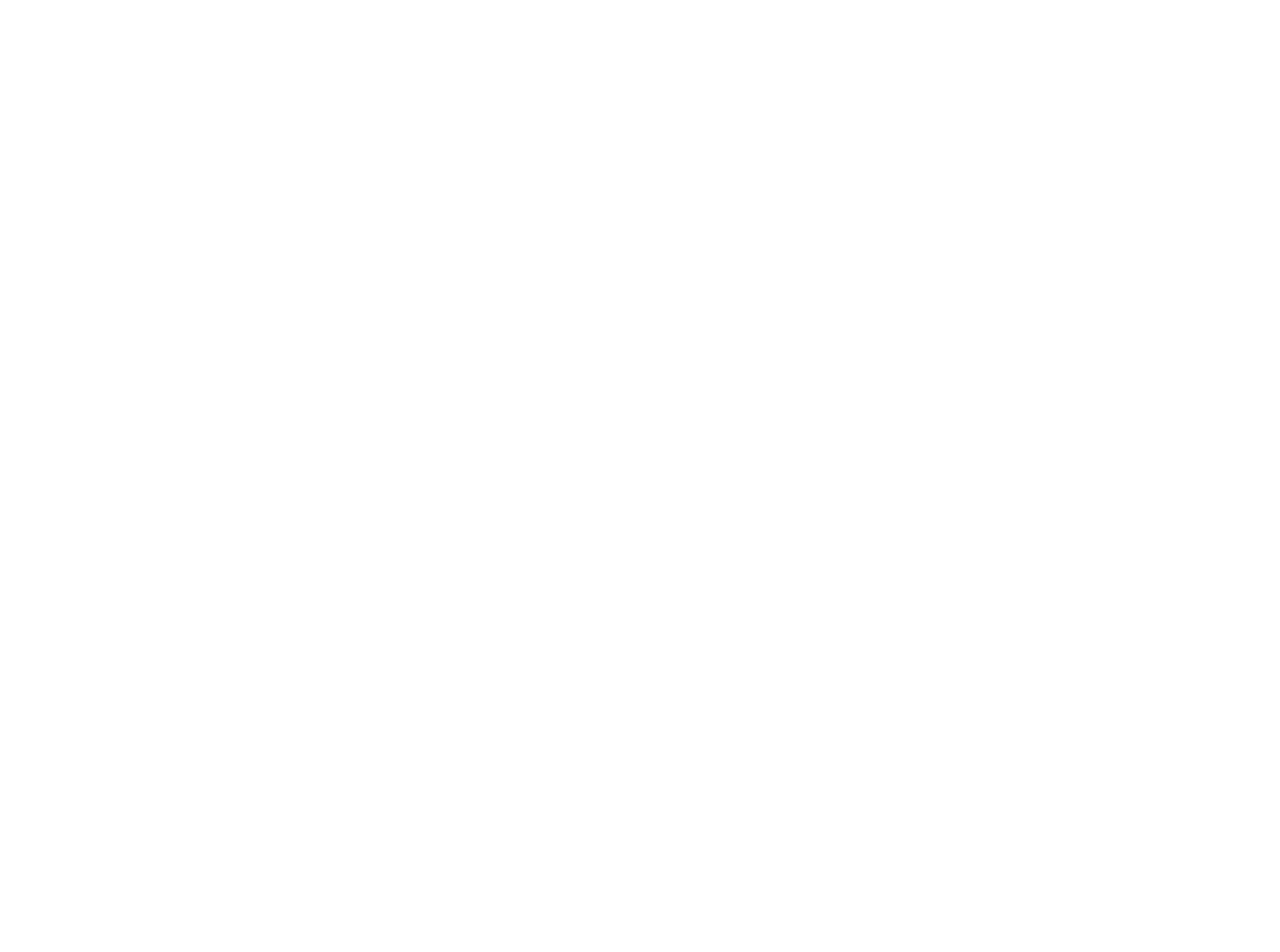
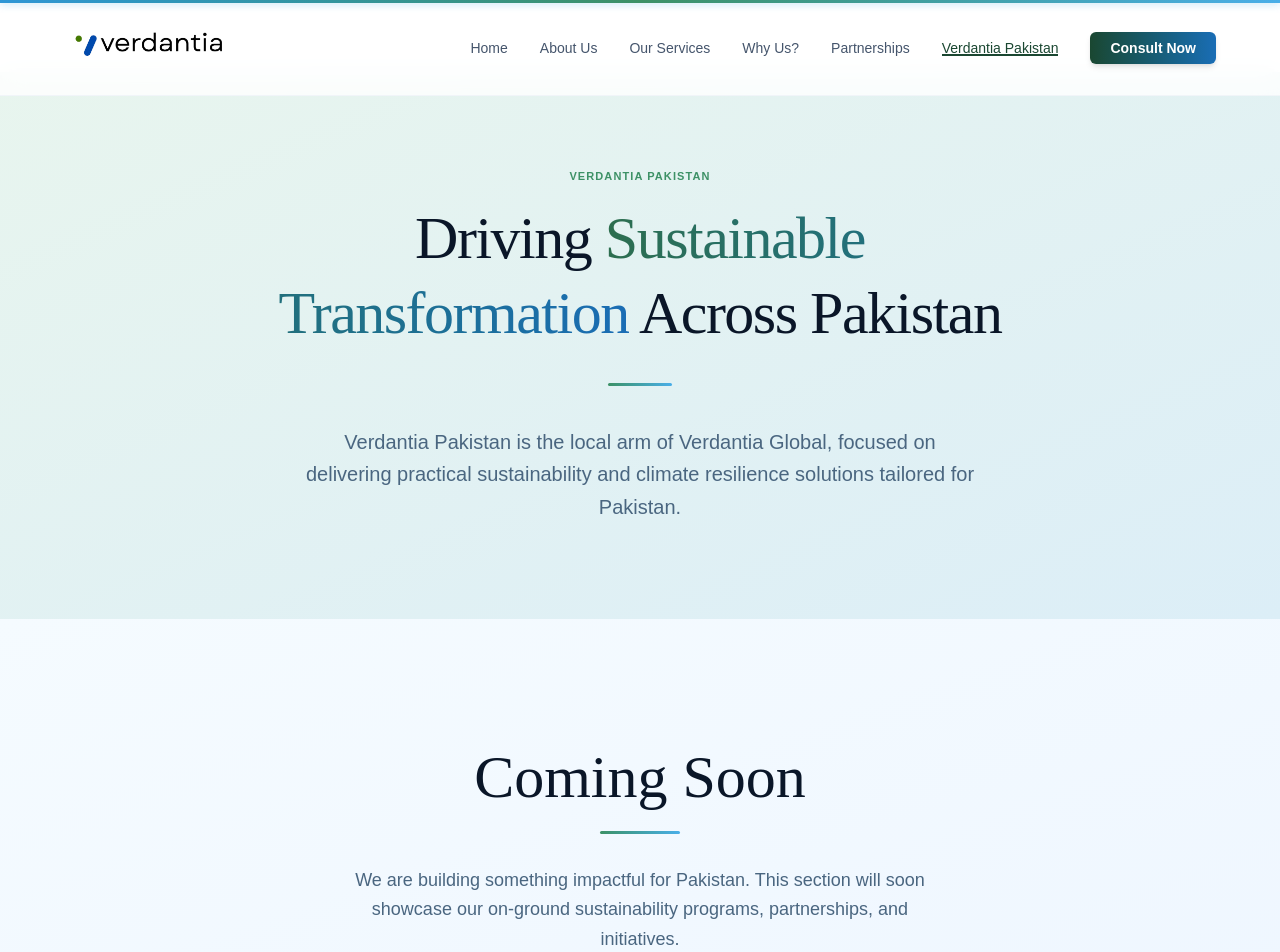
Before and after one commit to salarmehfooz/verdantia-global, a React (Vite) app: page /pakistan in a window 1280 px wide. Before the commit this address had no page. Shown: the top 952 px of the page. Before the commit the page ends 800 px from the top, so only its background shows below. Built offline with nearby package versions, Linux system fonts and the light colour scheme.

Commit message:
Verdantia Pakistan

```diff
--- a/src/App.jsx
+++ b/src/App.jsx
@@ -7,6 +7,7 @@
 import Partners from "./pages/Partners";
 import Consult from "./pages/Consult";
 import WhyUs from "./pages/WhyUs";
+import VerdantiaPakistan from "./pages/Pakistan";
 
 export default function App() {
   return (
@@ -20,6 +21,7 @@
           <Route path="partners" element={<Partners />} />
           <Route path="consult" element={<Consult />} />
           <Route path="whyUs" element={<WhyUs />} />
+          <Route path="pakistan" element={<VerdantiaPakistan />} />
         </Route>
       </Routes>
     </BrowserRouter>
--- a/src/components/Footer.jsx
+++ b/src/components/Footer.jsx
@@ -10,6 +10,7 @@
     { label: "Our Services", path: "/services" },
     { label: "Why Us?", path: "/whyUs" },
     { label: "Our Partners", path: "/partners" },
+    { label: "Verdantia Pakistan", path: "/pakistan" },
   ];
 
   const services = [
--- a/src/components/Navbar.jsx
+++ b/src/components/Navbar.jsx
@@ -9,6 +9,7 @@
   { name: "Our Services", path: "/services" },
   { name: "Why Us?", path: "/whyUs" },
   { name: "Partnerships", path: "/partners" },
+  { name: "Verdantia Pakistan", path: "/pakistan" }
 ];
 
 export default function Navbar() {
--- a/src/pages/Consult.jsx
+++ b/src/pages/Consult.jsx
@@ -180,7 +180,7 @@
                 <h2 className="font-serif text-3xl font-medium mb-4">
                   Request Received!
                 </h2>
-                <p className="text-muted leading-relaxed">
+                <p className="text-muted text-justify leading-relaxed">
                   Thank you for reaching out. One of our senior advisors will
                   contact you via email within 48 hours to schedule your free
                   discovery call.
--- a/src/pages/Home.jsx
+++ b/src/pages/Home.jsx
@@ -109,7 +109,7 @@
             <motion.p
               custom={2}
               variants={revealVariants}
-              className="text-lg text-slate/80 leading-relaxed max-w-md mb-10 font-light"
+              className="text-lg text-justify text-slate/80 leading-relaxed max-w-md mb-10 font-light"
             >
               Verdantia Global helps businesses, institutions, and communities
               design practical sustainability, ESG, climate, and impact
@@ -169,7 +169,7 @@
             initial={{ opacity: 0, scale: 0.9 }}
             animate={{ opacity: 1, scale: 1 }}
             transition={{ delay: 0.5, duration: 1 }}
-            className=" grid-cols-2 gap-4 auto-rows-min"
+            className=" grid grid-cols-1 sm:grid-cols-2 gap-4 auto-rows-min"
           >
             <div className="bg-white/80 backdrop-blur-md border border-sky/20 rounded-2xl p-6 shadow-xl shadow-ocean/5 hover:-translate-y-1 transition-transform">
               <div className="w-10 h-10 rounded-xl bg-mint flex items-center justify-center text-xl mb-4">
@@ -262,7 +262,7 @@
               <motion.p
                 custom={3}
                 variants={revealVariants}
-                className="text-lg text-muted max-w-2xl font-light leading-relaxed"
+                className="text-lg text-justify text-muted max-w-2xl font-light leading-relaxed"
               >
                 We tackle sustainability holistically — connecting environment,
                 social equity, and governance into coherent strategies. Our
@@ -374,7 +374,7 @@
           <h2 className="font-serif text-4xl md:text-5xl font-medium text-ink max-w-2xl mx-auto mb-6">
             Let’s Build Sustainable Growth Together
           </h2>
-          <p className="text-muted text-lg font-light max-w-lg mx-auto mb-10 leading-relaxed">
+          <p className="text-muted text-justify text-lg font-light max-w-lg mx-auto mb-10 leading-relaxed">
             Whether you are a business seeking ESG support, a development
             organization designing a climate project, or a partner exploring
             cross-border collaboration, Verdantia can help turn sustainability
--- /dev/null
+++ b/src/pages/Pakistan.jsx
@@ -0,0 +1,95 @@
+import { motion } from "motion/react";
+
+export default function VerdantiaPakistan() {
+  const revealVariants = {
+    hidden: { opacity: 0, y: 30 },
+    visible: (i) => ({
+      opacity: 1,
+      y: 0,
+      transition: {
+        delay: i * 0.12,
+        duration: 0.7,
+        ease: [0.22, 1, 0.36, 1],
+      },
+    }),
+  };
+
+  return (
+    <div>
+      {/* HERO */}
+      <section className="bg-linear-to-br from-[#e8f5ee] to-[#dceef7] py-24 px-6">
+        <div className="max-w-7xl mx-auto text-center">
+          <motion.p
+            initial="hidden"
+            animate="visible"
+            custom={0}
+            variants={revealVariants}
+            className="text-[11px] font-bold text-forest-light uppercase tracking-widest mb-4"
+          >
+            Verdantia Pakistan
+          </motion.p>
+
+          <motion.h1
+            initial="hidden"
+            animate="visible"
+            custom={1}
+            variants={revealVariants}
+            className="font-serif text-4xl md:text-6xl font-light text-ink max-w-3xl mx-auto mb-8 leading-tight tracking-tight"
+          >
+            Driving{" "}
+            <em className="italic bg-linear-to-r from-forest-mid to-ocean-mid bg-clip-text text-transparent not-italic">
+              Sustainable Transformation
+            </em>{" "}
+            Across Pakistan
+          </motion.h1>
+
+          <motion.div
+            initial="hidden"
+            animate="visible"
+            custom={2}
+            variants={revealVariants}
+            className="w-16 h-[3px] mx-auto bg-linear-to-r from-forest-light to-ocean-light rounded-full mb-10"
+          />
+
+          <motion.p
+            initial="hidden"
+            animate="visible"
+            custom={3}
+            variants={revealVariants}
+            className="text-xl text-muted font-light max-w-2xl mx-auto leading-relaxed"
+          >
+            Verdantia Pakistan is the local arm of Verdantia Global, focused on
+            delivering practical sustainability and climate resilience solutions
+            tailored for Pakistan.
+          </motion.p>
+        </div>
+      </section>
+
+      {/* COMING SOON */}
+      <section className="py-32 px-6 bg-linear-to-br from-[#f5fbff] to-[#eef6ff]">
+        <div className="max-w-4xl mx-auto text-center">
+          <motion.div
+            initial={{ opacity: 0, scale: 0.9 }}
+            animate={{ opacity: 1, scale: 1 }}
+            transition={{
+              duration: 0.8,
+              ease: [0.22, 1, 0.36, 1],
+            }}
+          >
+            <h2 className="font-serif text-5xl md:text-6xl text-ink mb-6">
+              Coming Soon
+            </h2>
+
+            <div className="w-20 h-[3px] mx-auto bg-linear-to-r from-forest-light to-ocean-light rounded-full mb-8" />
+
+            <p className="text-lg text-muted font-light leading-relaxed max-w-xl mx-auto">
+              We are building something impactful for Pakistan. This section
+              will soon showcase our on-ground sustainability programs,
+              partnerships, and initiatives.
+            </p>
+          </motion.div>
+        </div>
+      </section>
+    </div>
+  );
+}
--- a/src/pages/Partners.jsx
+++ b/src/pages/Partners.jsx
@@ -93,7 +93,7 @@
               initial={{ opacity: 0 }}
               animate={{ opacity: 1 }}
               transition={{ delay: 0.3 }}
-              className="text-xl text-muted font-light leading-relaxed max-w-xl"
+              className="text-xl text-justify text-muted font-light leading-relaxed max-w-xl"
             >
               Verdantia Global works alongside a curated network of multilateral
               organizations, NGOs, consultants, institutions, sustainability
--- a/src/pages/WhyUs.jsx
+++ b/src/pages/WhyUs.jsx
@@ -73,7 +73,7 @@
                 </span>
               </h1>
 
-              <p className="mt-8 max-w-2xl text-lg md:text-xl text-slate/75 leading-relaxed font-light">
+              <p className="mt-8 max-w-2xl text-justify text-lg md:text-xl text-slate/75 leading-relaxed font-light">
                 Verdantia Global combines sustainability expertise, systems
                 thinking, and implementation support to help organizations move
                 from ambition to action.
@@ -172,7 +172,7 @@
               Turning Sustainability Into Measurable Progress
             </h2>
 
-            <p className="text-lg text-slate/75 leading-relaxed font-light">
+            <p className="text-lg text-justify text-slate/75 leading-relaxed font-light">
               We combine sustainability advisory, climate and community
               perspectives, ESG support, and locally informed implementation
               approaches to help organizations navigate evolving environmental
@@ -233,7 +233,7 @@
 
               <div className="w-16 h-[3px] bg-linear-to-r from-forest-light to-ocean-light rounded-full mx-auto my-10" />
 
-              <p className="max-w-2xl mx-auto text-slate/70 text-lg leading-relaxed font-light mb-10">
+              <p className="max-w-2xl mx-auto text-justify text-slate/70 text-lg leading-relaxed font-light mb-10">
                 We believe lasting impact happens when sustainability becomes
                 embedded into real operations, partnerships, and
                 decision-making.
```
Also changed, not shown: src/pages/About.jsx (+5 -5 lines).
